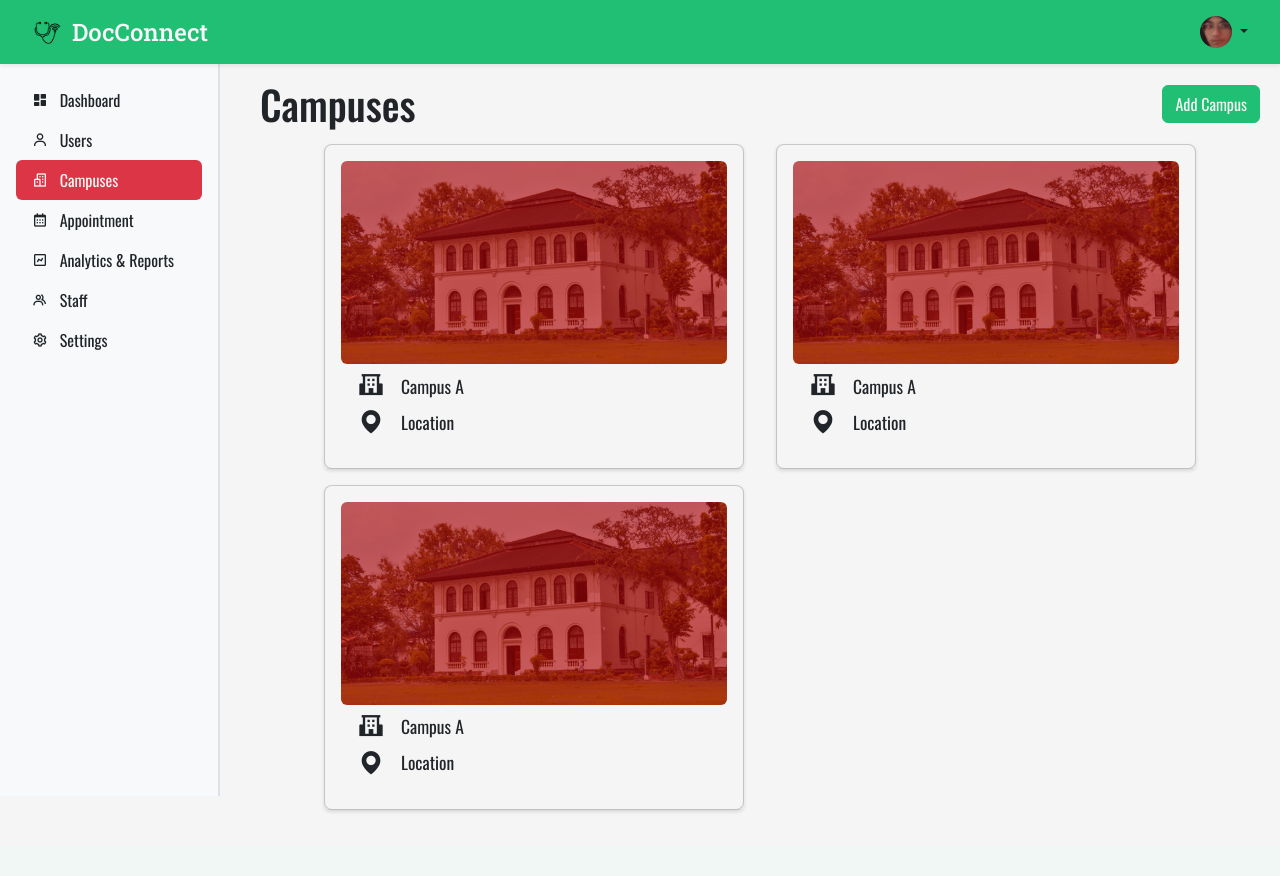
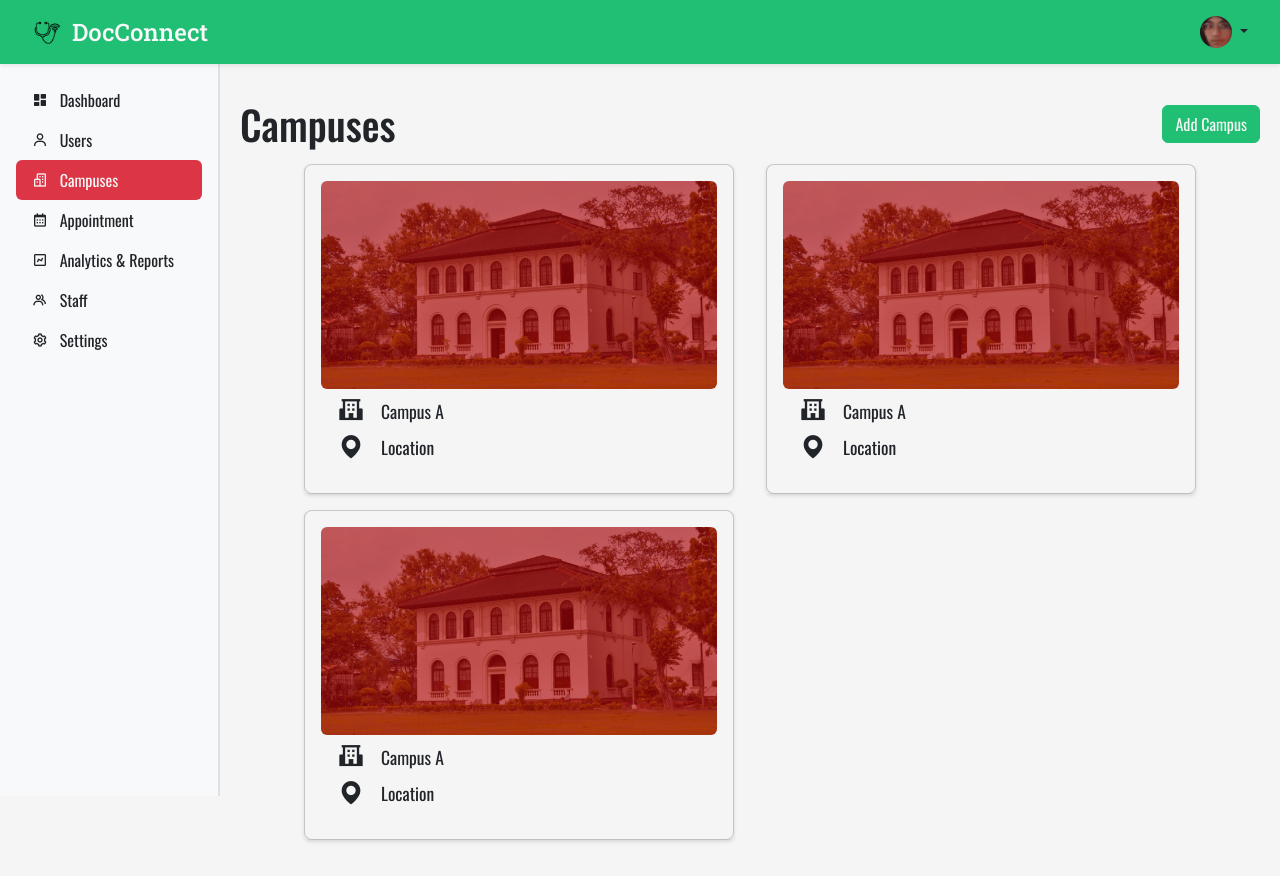
Before and after one commit to frnkln-olvrs/DocConnect, a PHP site: page /admin/campus.php in a window 1280 px wide. Before the commit the page ends 813 px from the top, so only its background shows below. Run offline with PHP 8.4, Linux system fonts and the light colour scheme; some libraries are stand-ins or nearby versions.

Commit message:
Update style.css

```diff
--- a/admin/css/style.css
+++ b/admin/css/style.css
@@ -108,8 +108,8 @@ div.sidepanel {
 #add_campus {
 	margin: 20px;
 	margin-top: 0;
-	padding-top: 64px;
-	padding-left: 240px; /* Replaced margin-left with padding-left */
+	padding-top: 84px;
+	padding-left: 220px; /* Replaced margin-left with padding-left */
 }
 
 
```
